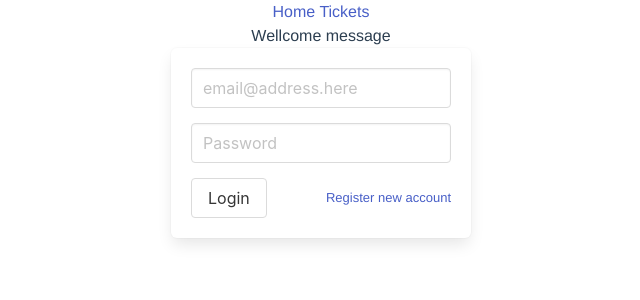
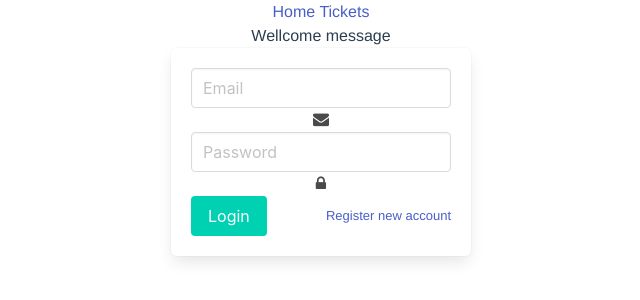
Before and after one commit to terciodemelo/helpdesk, a Vue app in the folder Code/frontend/: page / in a window 1280 px wide. Shown: the top 300 px of the page, without its empty margins (319-959 px from the left). Built offline with nearby package versions, Linux system fonts and the light colour scheme; what vue-resource would draw is missing.

Commit message:
[Frontend] Adds icons to Login and Regsiter forms

```diff
--- a/Code/frontend/src/components/FormFooter.vue
+++ b/Code/frontend/src/components/FormFooter.vue
@@ -1,6 +1,6 @@
 <template>
   <div class="form-footer">
-    <button class="button" @click.prevent="buttonClick">
+    <button class="button is-primary" @click.prevent="buttonClick">
       {{ button }}
     </button>
 
--- a/Code/frontend/src/components/LoginForm.vue
+++ b/Code/frontend/src/components/LoginForm.vue
@@ -1,10 +1,21 @@
 <template>
   <div class="login-form">
     <form class="box" action="/api/login">
-      <input class="input" id="email" type="text"
-             v-model="email" placeholder="email@address.here">
-      <input class="input" id="password" type="password"
-             v-model="password" placeholder="Password">
+      <p class="control has-icon">
+        <input class="input" id="email" type="text"
+               v-model="email" placeholder="Email">
+        <span class="icon is-small">
+          <i class="fa fa-envelope"></i>
+        </span>
+      </p>
+
+      <p class="control has-icon">
+        <input class="input" id="password" type="password"
+               v-model="password" placeholder="Password">
+        <span class="icon is-small">
+          <i class="fa fa-lock"></i>
+        </span>
+      </p>
 
       <form-footer :button="'Login'"
                    @button-click="submit"
--- a/Code/frontend/src/components/RegisterForm.vue
+++ b/Code/frontend/src/components/RegisterForm.vue
@@ -1,12 +1,29 @@
 <template>
   <div class="register-form">
     <form class="box" action="/api/users" @submit.prevent="submit">
-      <input class="input" type="text" name="name"
-             v-model="name" placeholder="Your full name">
-      <input class="input" type="email" name="email"
-             v-model="email" placeholder="email@address.here">
-      <input class="input" type="password" name="password"
-             v-model="password" placeholder="Password">
+      <p class="control has-icon">
+        <input class="input" type="text" name="name"
+               v-model="name" placeholder="Your full name">
+        <span class="icon is-small">
+          <i class="fa fa-user-o"></i>
+        </span>
+      </p>
+
+      <p class="control has-icon">
+        <input class="input" type="email" name="email"
+               v-model="email" placeholder="Email">
+        <span class="icon is-small">
+          <i class="fa fa-envelope"></i>
+        </span>
+      </p>
+
+      <p class="control has-icon">
+        <input class="input" type="password" name="password"
+               v-model="password" placeholder="Password">
+        <span class="icon is-small">
+          <i class="fa fa-lock"></i>
+        </span>
+      </p>
 
       <form-footer :button="'Register'"
                    @button-click="submit"
```
